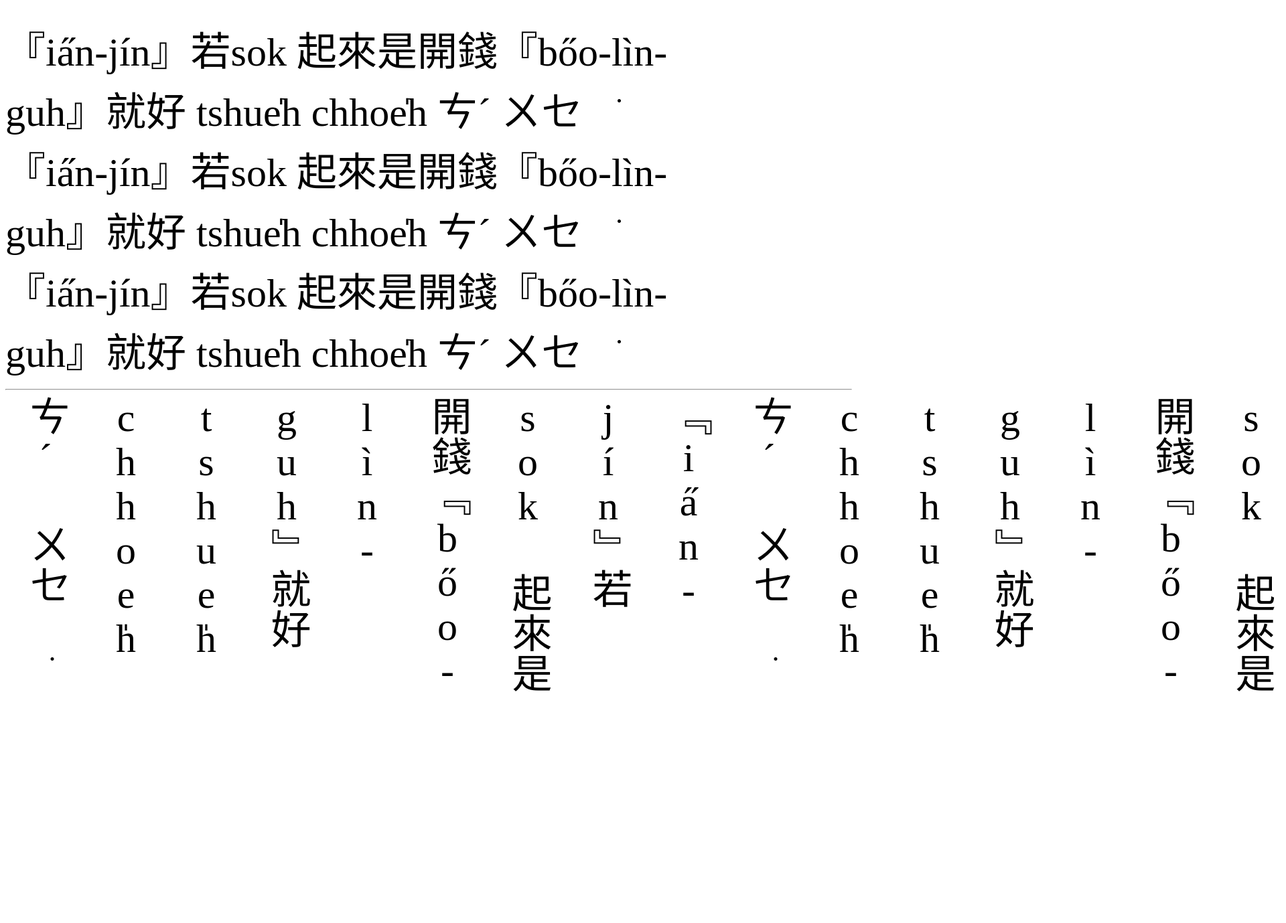
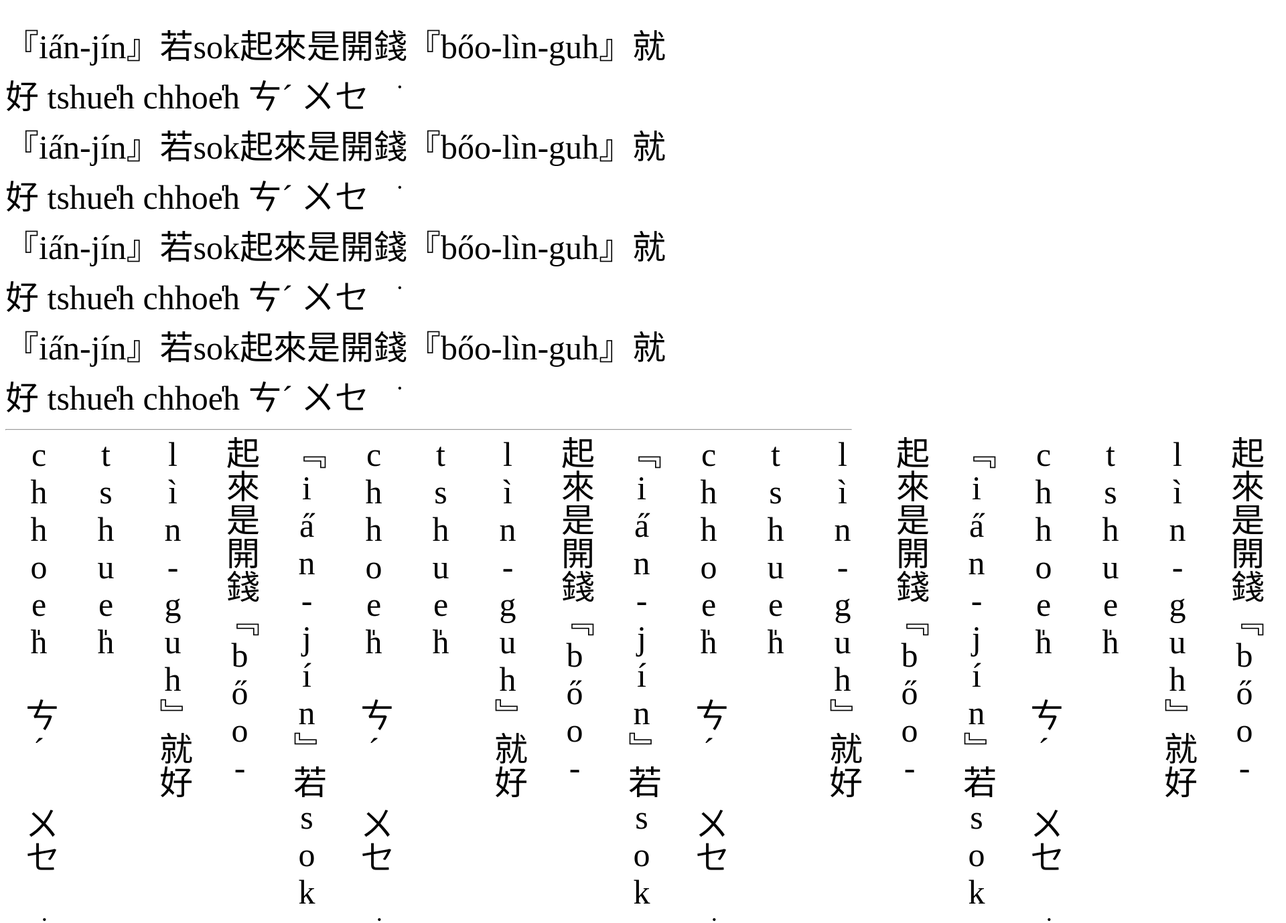
Before and after one commit to ButTaiwan/taigivs, a plain HTML site: page test.html in a window 1280 px wide. Shown: the part 519-1898 px from the top of the page at 67% size, 1920 px wide, since content can reach past the window. Before the commit the page ends 1598 px from the top, so only its background shows below. Drawn offline with Linux system fonts and the light colour scheme; a web font is replaced by a local one.

Commit message:
0.920 修改直排空格問題、位移問題

```diff
--- a/test.html
+++ b/test.html
@@ -12,10 +12,11 @@
 @font-face { font-family: X3; src: url('outputs/TaigiGenRyuM-HI-B.ttf'); }
 @font-face { font-family: X4; src: url('outputs/TaigiGenSekiG-POJKN-R.ttf'); }
 
-p { font-size: 60px; line-height: 1.5; margin: 0 }
+p { font-size: 50px; line-height: 1.5; margin: 0 }
 .a { font-family: TL; }
 .b { font-family: HI; }
 .c { font-family: TLHI; }
+.x { font-family: X2; }
 
 .x1 { font-family: X1; font-size: 80px; line-height: 1.5 }
 .x2 { font-family: X2; font-size: 80px; line-height: 1.5 }
@@ -23,7 +24,7 @@ p { font-size: 60px; line-height: 1.5; margin: 0 }
 .x4 { font-family: X4; font-size: 80px; line-height: 1.6 }
 
 .h { width: 1000px }
-.v { writing-mode: vertical-rl; text-orientation: upright; height: 480px; }
+.v { writing-mode: vertical-rl; text-orientation: upright; height: 720px; }
 .v p {  line-height: 2; }
 
 </style>
@@ -34,15 +35,17 @@ p { font-size: 60px; line-height: 1.5; margin: 0 }
 <p class="x4">你是咧&#xe01e1;講啥潲？</p>
 <br><br>
 <div class="h">
-	<p class="a">『ia̋n-jín』若sok 起來是開&#xe01e1;錢『bőo-lìn-guh』就好 tshue̍h chhoe̍h ㄘˊ ㄨㆤㆷ&#x358;</p>
-	<p class="b">『ia̋n-jín』若sok 起來是開&#xe01e1;錢『bőo-lìn-guh』就好 tshue̍h chhoe̍h ㄘˊ ㄨㆤㆷ&#x358;</p>
-	<p class="c">『ia̋n-jín』若sok 起來是開&#xe01e1;錢『bőo-lìn-guh』就好 tshue̍h chhoe̍h ㄘˊ ㄨㆤㆷ&#x358;</p>
+	<p class="x">『ia̋n-jín』若sok起來是開&#xe01e1;錢『bőo-lìn-guh』就好 tshue̍h chhoe̍h ㄘˊ ㄨㆤㆷ&#x358;</p>
+	<p class="a">『ia̋n-jín』若sok起來是開&#xe01e1;錢『bőo-lìn-guh』就好 tshue̍h chhoe̍h ㄘˊ ㄨㆤㆷ&#x358;</p>
+	<p class="b">『ia̋n-jín』若sok起來是開&#xe01e1;錢『bőo-lìn-guh』就好 tshue̍h chhoe̍h ㄘˊ ㄨㆤㆷ&#x358;</p>
+	<p class="c">『ia̋n-jín』若sok起來是開&#xe01e1;錢『bőo-lìn-guh』就好 tshue̍h chhoe̍h ㄘˊ ㄨㆤㆷ&#x358;</p>
 </div>
 <hr>
 <div class="v">
-	<p class="a">『ia̋n-jín』若sok 起來是開&#xe01e1;錢『bőo-lìn-guh』就好 tshue̍h chhoe̍h ㄘˊ ㄨㆤㆷ&#x358;</p>
-	<p class="b">『ia̋n-jín』若sok 起來是開&#xe01e1;錢『bőo-lìn-guh』就好 tshue̍h chhoe̍h ㄘˊ ㄨㆤㆷ&#x358;</p>
-	<p class="c">『ia̋n-jín』若sok 起來是開&#xe01e1;錢『bőo-lìn-guh』就好 tshue̍h chhoe̍h ㄘˊ ㄨㆤㆷ&#x358;</p>
+	<p class="x">『ia̋n-jín』若sok起來是開&#xe01e1;錢『bőo-lìn-guh』就好 tshue̍h chhoe̍h ㄘˊ ㄨㆤㆷ&#x358;</p>
+	<p class="a">『ia̋n-jín』若sok起來是開&#xe01e1;錢『bőo-lìn-guh』就好 tshue̍h chhoe̍h ㄘˊ ㄨㆤㆷ&#x358;</p>
+	<p class="b">『ia̋n-jín』若sok起來是開&#xe01e1;錢『bőo-lìn-guh』就好 tshue̍h chhoe̍h ㄘˊ ㄨㆤㆷ&#x358;</p>
+	<p class="c">『ia̋n-jín』若sok起來是開&#xe01e1;錢『bőo-lìn-guh』就好 tshue̍h chhoe̍h ㄘˊ ㄨㆤㆷ&#x358;</p>
 </div>
 
 
```
Also changed, not shown: 13 other files.
